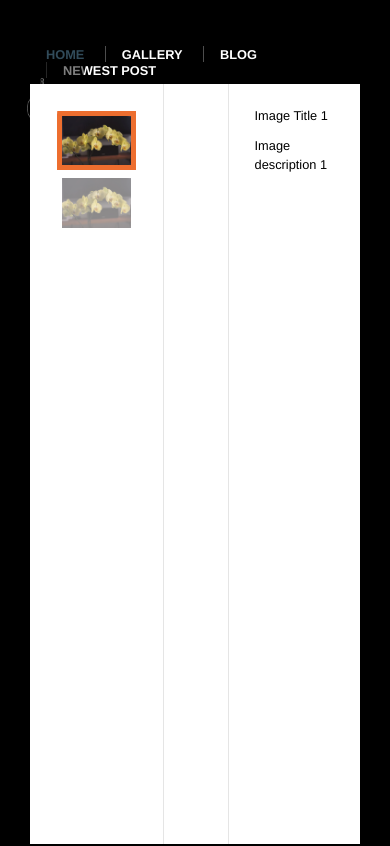
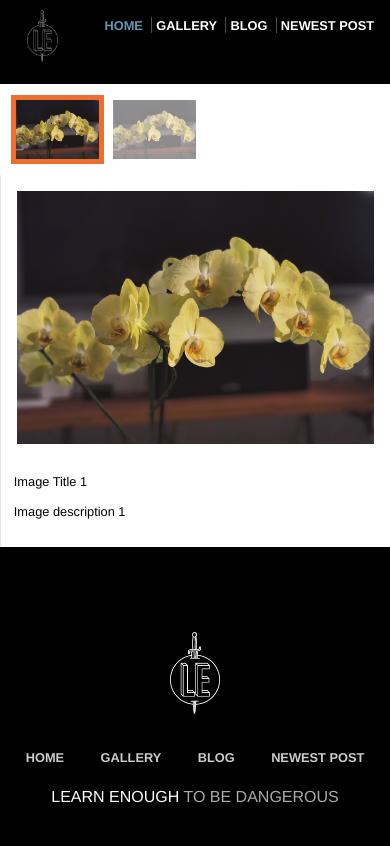
Before and after one commit to jirmler/jirmler.github.io, a plain HTML site: page _site/gallery/index.html in a window 390 px wide. Shown: the top 846 px of the page. Drawn offline with Linux system fonts and the light colour scheme.

Commit message:
Add media queries

```diff
--- a/_site/css/main.css
+++ b/_site/css/main.css
@@ -503,3 +503,76 @@ p {
   margin-top: 3em;
   padding-top: 2em;
 }
+
+@media (max-width: 800px) {
+  html {
+    box-shadow: none;
+    padding: 0;
+  }
+
+  /* HEADER STYLES */
+  .header-nav {
+    padding: 2vh 1em 0 0;
+  }
+  .header-nav > li {
+    margin-left: 0.25em;
+  }
+  .header-nav > li ~ li {
+    padding-left: 0.25em;
+  }
+  .nav-links a {
+    font-size: 3.25vw;
+  }
+  .header-logo {
+    left: auto;
+  }
+
+  /* HOME STYLES */
+  .home-callout {
+    flex-direction: column;
+  }
+  .callout-copy {
+    flex: 1;
+  }
+  .bio-box {
+    float: none;
+    font-size: 1.3rem;
+    width: auto;
+  }
+
+  /* BLOG STYLES */
+  .post-aside {
+    display: none;
+  }
+  .blog-recent {
+    display: none;
+  }
+  .blog-previews {
+    padding: 0;
+  }
+
+  /* GALLERY STYLES */
+  .gallery {
+    flex-direction: column;
+  }
+  .gallery .col {
+    padding: 1em;
+  }
+  .gallery .gallery-thumbs {
+    flex: 1;
+    height: auto;
+    white-space: nowrap;
+    width: 100vw;
+  }
+  .gallery-thumbs > div {
+    display: inline-block;
+  }
+  .gallery-thumbs img {
+    height: 7vh;
+    margin: 0 10px 0 0;
+    width: auto;
+  }
+  .gallery .gallery-info {
+    flex: 1;
+  }
+}
--- a/css/main.css
+++ b/css/main.css
@@ -503,3 +503,76 @@ p {
   margin-top: 3em;
   padding-top: 2em;
 }
+
+@media (max-width: 800px) {
+  html {
+    box-shadow: none;
+    padding: 0;
+  }
+
+  /* HEADER STYLES */
+  .header-nav {
+    padding: 2vh 1em 0 0;
+  }
+  .header-nav > li {
+    margin-left: 0.25em;
+  }
+  .header-nav > li ~ li {
+    padding-left: 0.25em;
+  }
+  .nav-links a {
+    font-size: 3.25vw;
+  }
+  .header-logo {
+    left: auto;
+  }
+
+  /* HOME STYLES */
+  .home-callout {
+    flex-direction: column;
+  }
+  .callout-copy {
+    flex: 1;
+  }
+  .bio-box {
+    float: none;
+    font-size: 1.3rem;
+    width: auto;
+  }
+
+  /* BLOG STYLES */
+  .post-aside {
+    display: none;
+  }
+  .blog-recent {
+    display: none;
+  }
+  .blog-previews {
+    padding: 0;
+  }
+
+  /* GALLERY STYLES */
+  .gallery {
+    flex-direction: column;
+  }
+  .gallery .col {
+    padding: 1em;
+  }
+  .gallery .gallery-thumbs {
+    flex: 1;
+    height: auto;
+    white-space: nowrap;
+    width: 100vw;
+  }
+  .gallery-thumbs > div {
+    display: inline-block;
+  }
+  .gallery-thumbs img {
+    height: 7vh;
+    margin: 0 10px 0 0;
+    width: auto;
+  }
+  .gallery .gallery-info {
+    flex: 1;
+  }
+}
```
